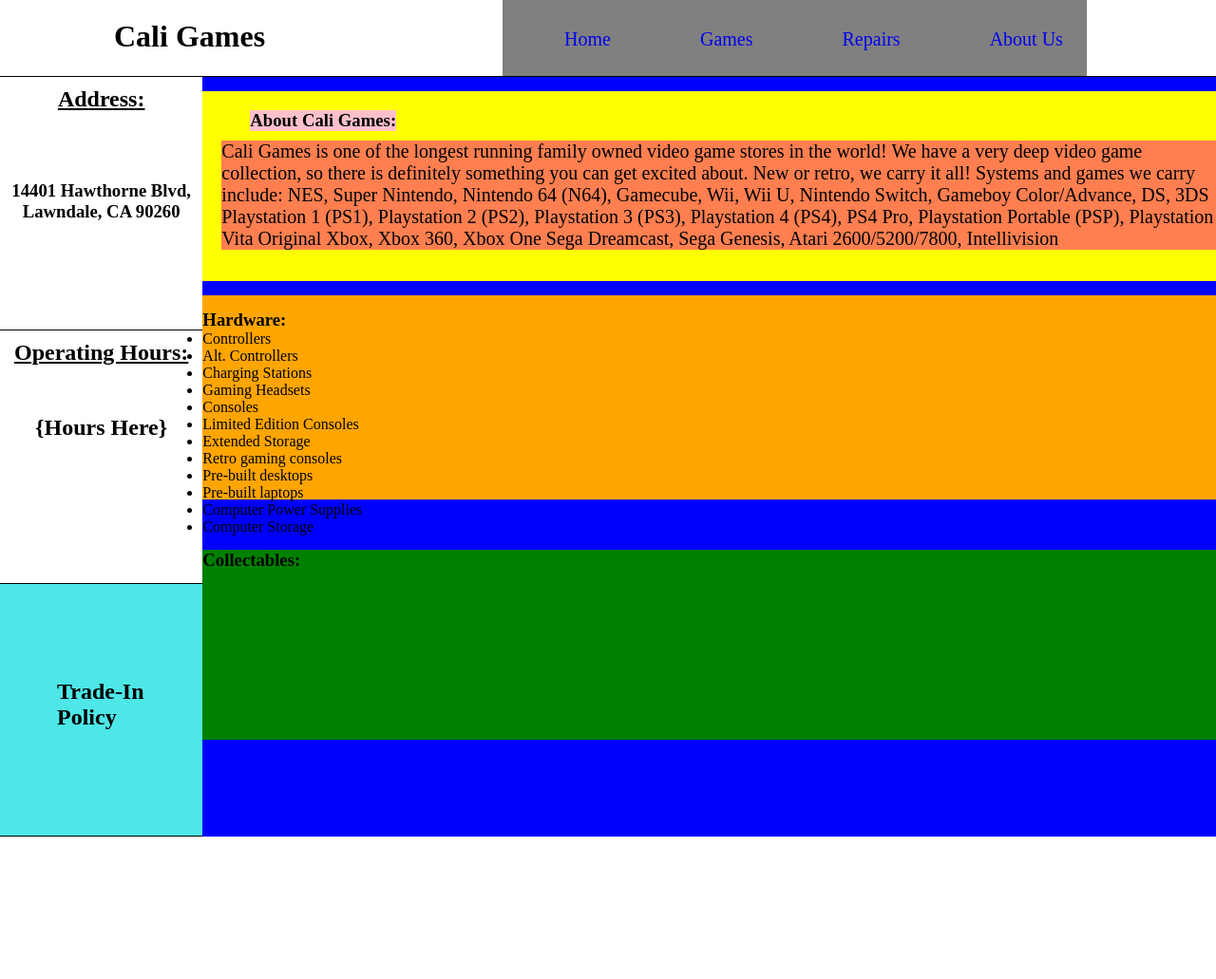
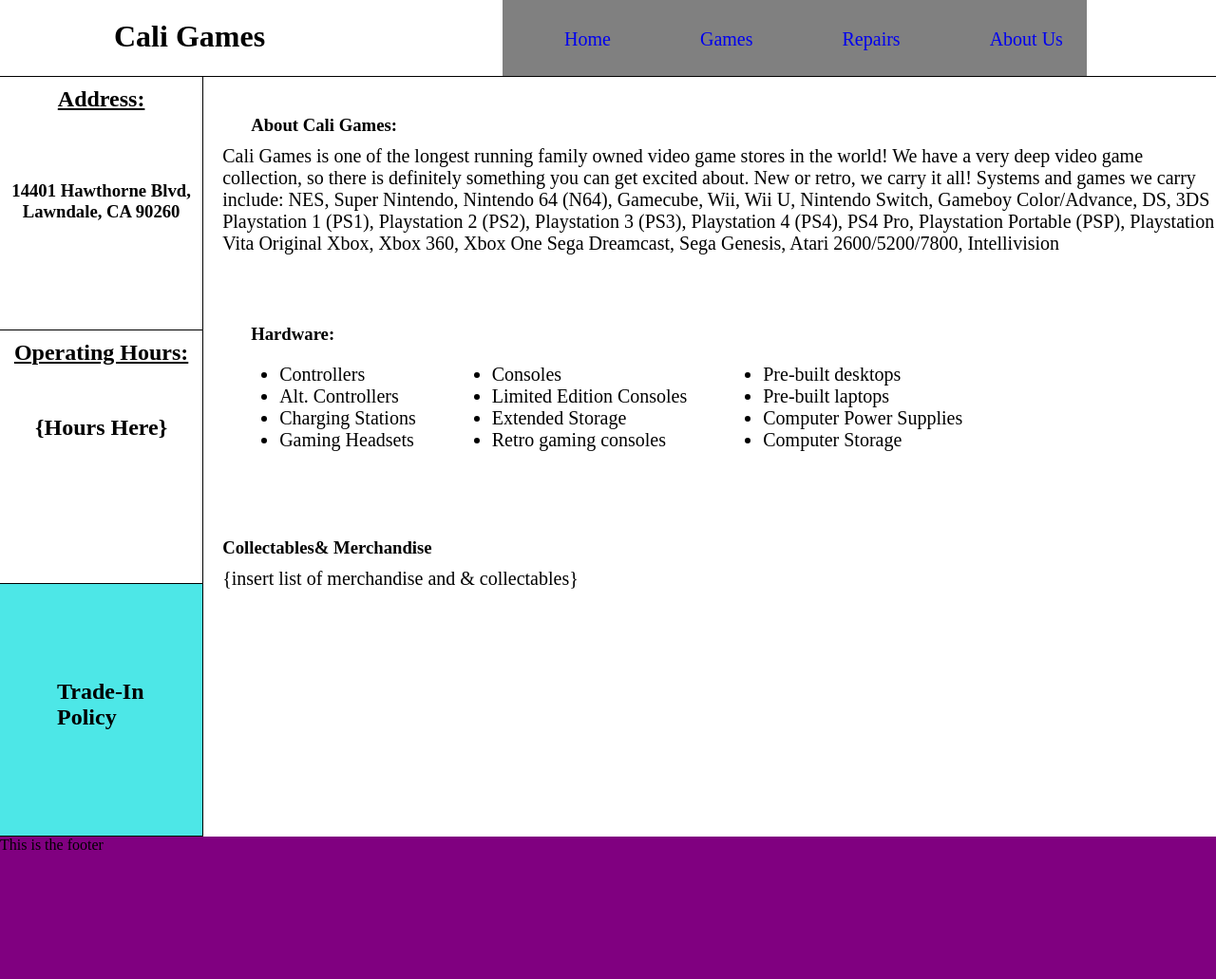
Before and after one commit to Cervp22/Cali_games, a plain HTML site: page index.html in a window 1280 px wide. Shown: the whole page at 95% size. Before the commit the page ends 881 px from the top, so only its background shows below. Drawn offline with Linux system fonts and the light colour scheme.

Commit message:
new revision of footer

```diff
--- a/index.html
+++ b/index.html
@@ -82,8 +82,6 @@
             </p>
           </div>
         </div>
-        <div class="container-div2-child2">
-
           <div class="container-div2-child2">
             <div class="div2-child-header2"><h3>Hardware:</h3></div>
             <div class="div2-child-content2">
@@ -111,9 +109,17 @@
                   <li>Computer Storage</li>
             </div>
         </div>
+        </div>
         <div class="container-div2-child3">
-          <h3>Collectables:</h3></div>
+          <h3>Collectables& Merchandise</h3>
+          <div class="container-div2-child3-list">
+            {insert list of merchandise and & collectables}
+          </div>
+        </div>
       </div>
-    </div>
+      </div>
+    <footer class="footer-container">
+      This is the footer
+    </footer>
   </body>
 </html>
--- a/style.css
+++ b/style.css
@@ -50,6 +50,7 @@ body {
 
 .main-list li:hover ul.dropdown {
   display: block;
+  background-color: white;
   margin-left: 0px;
 }
 .main-list li:hover ul.dropdown li a:hover {
@@ -87,8 +88,9 @@ body {
   height: 800px;
 }
 .main-container-child-div2 {
-  background-color: blue;
+  /*  background-color: blue;   */
   display: flex;
+  border-left: 1px solid black;
   flex-direction: column;
   width: 1600px;
   height: 800px;
@@ -96,17 +98,17 @@ body {
 /*---------- container child divs --------*/
 
 .container-div2-child1 {
-  background-color: yellow;
+  /*  background-color: yellow; */
   height: 200px;
-  margin-top: 15px;
+  margin-top: 20px;
 }
 .container-div2-child2 {
-  background-color: orange;
-  height: 200px;
-  margin-top: 15px;
+  /*  background-color: orange;  */
+  height: 220px;
+  margin-top: 20px;
 }
 .container-div2-child3 {
-  background-color: green;
+  /*  background-color: green;  */
   height: 200px;
   margin-top: 15px;
 }
@@ -114,7 +116,7 @@ body {
 /* ---------- child div 1 -----------*/
 
 .div2-child-header {
-  background-color: pink;
+  /*  background-color: pink;  */
   width: fit-content;
   margin-left: 50px;
   margin-top: 20px;
@@ -123,7 +125,46 @@ body {
   margin-top: 10px;
   font-size: 20px;
   margin-left: 20px;
-  background-color: coral;
+  /* background-color: coral;  */
+}
+
+/*----------- child div 2 colum ------ */
+
+.div2-child-header2 {
+  /*  background-color: pink;*/
+  width: fit-content;
+  margin-left: 50px;
+  margin-top: 20px;
+}
+.div2-child-content2 {
+  display: flex;
+}
+.list-div2-content1 {
+  margin-left: 80px;
+  font-size: 20px;
+  margin-top: 20px;
+}
+.list-div2-content2 {
+  margin-left: 80px;
+  font-size: 20px;
+  margin-top: 20px;
+}
+.list-div2-content3 {
+  margin-left: 80px;
+  font-size: 20px;
+  margin-top: 20px;
+}
+
+/*-------------- container diiv 3 --------------*/
+.container-div2-child3 h3 {
+  margin-left: 20px;
+  margin-top: 10px;
+}
+
+.container-div2-child3-list {
+  margin-top: 10px;
+  font-size: 20px;
+  margin-left: 20px;
 }
 
 /* ---------- container child columns -------*/
@@ -201,6 +242,6 @@ body {
 
 /*--------- footer container ------*/
 .footer-container {
-  background-color: green;
+  background-color: purple;
   height: 150px;
 }
```
